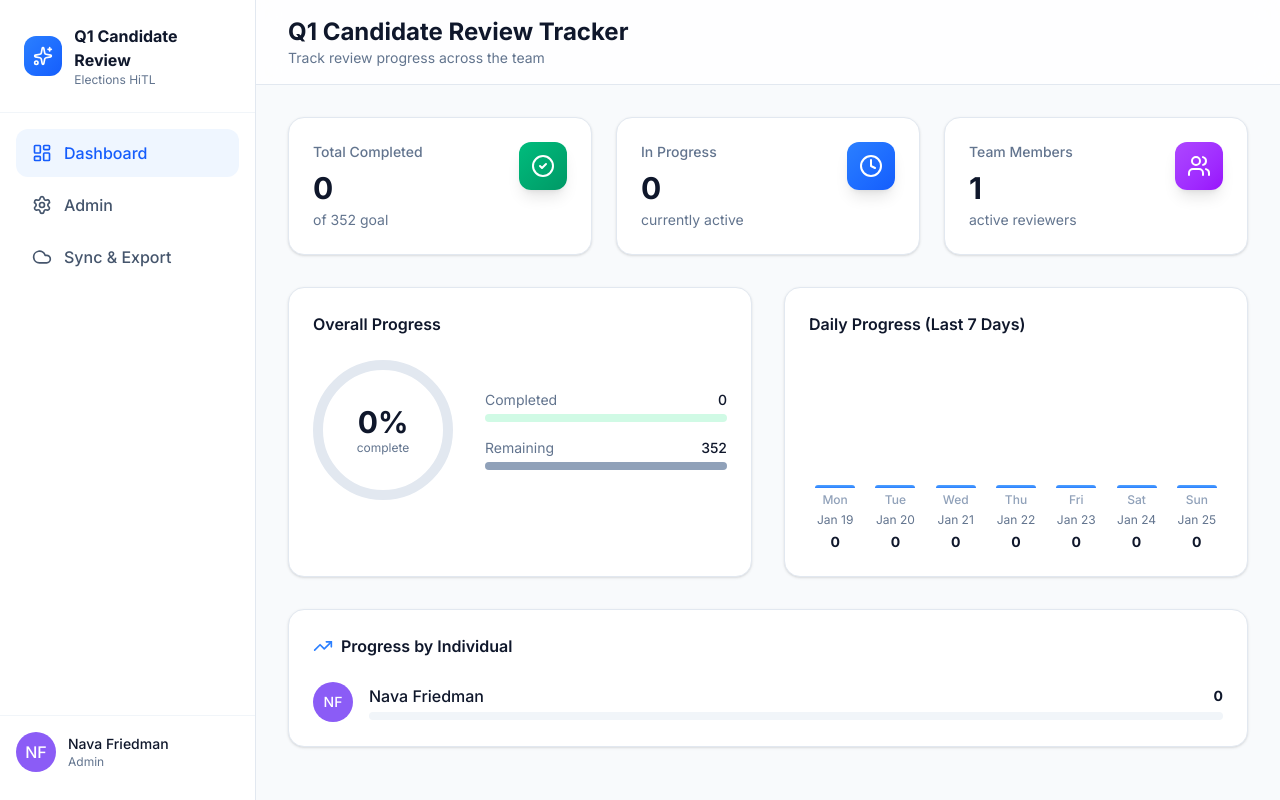
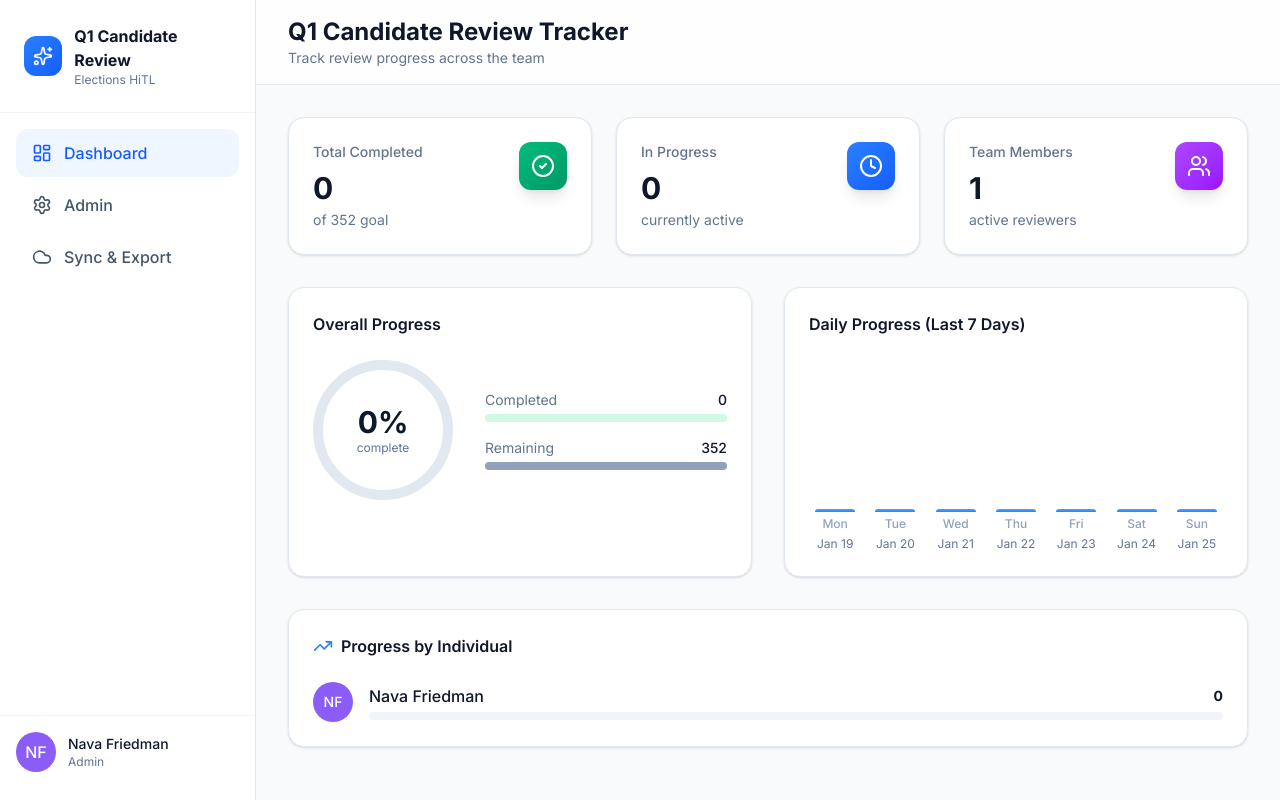
Before and after one commit to navafriedman/Research-review-tracker, a React (Vite) app: page / in a window 1280 px wide. Built offline with nearby package versions, Linux system fonts and the light colour scheme.

Commit message:
fix: Remove count numbers from daily progress chart

```diff
--- a/src/App.tsx
+++ b/src/App.tsx
@@ -496,7 +496,6 @@ function App() {
                               </div>
                               <span className="text-xs font-medium text-slate-400">{day.label}</span>
                               <span className="text-xs text-slate-500">{day.date}</span>
-                              <span className="text-sm font-bold text-slate-900">{day.count}</span>
                             </div>
                           );
                         })}
```
